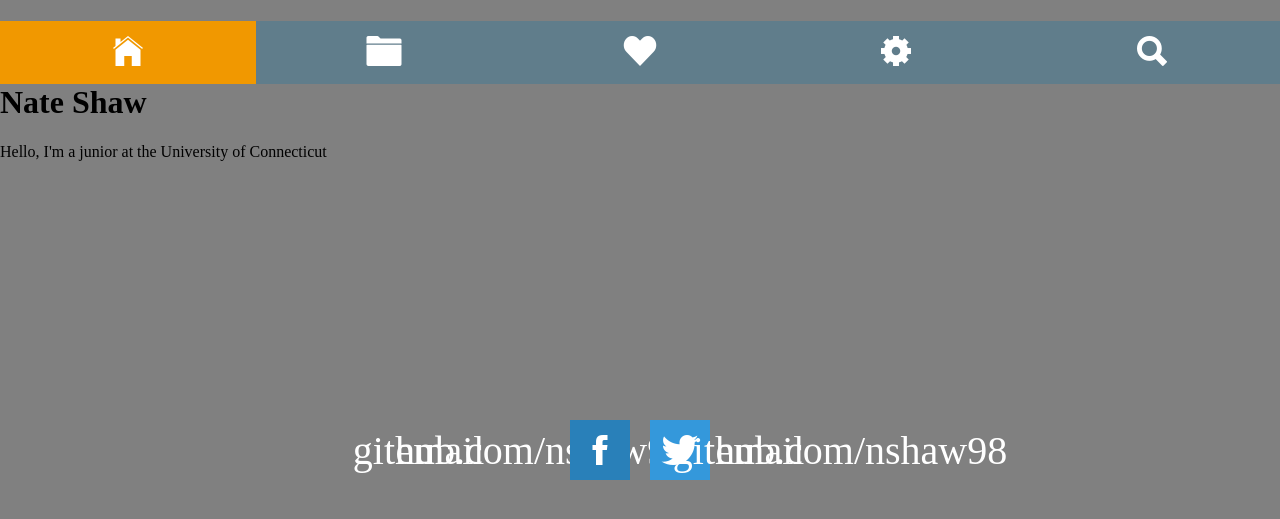
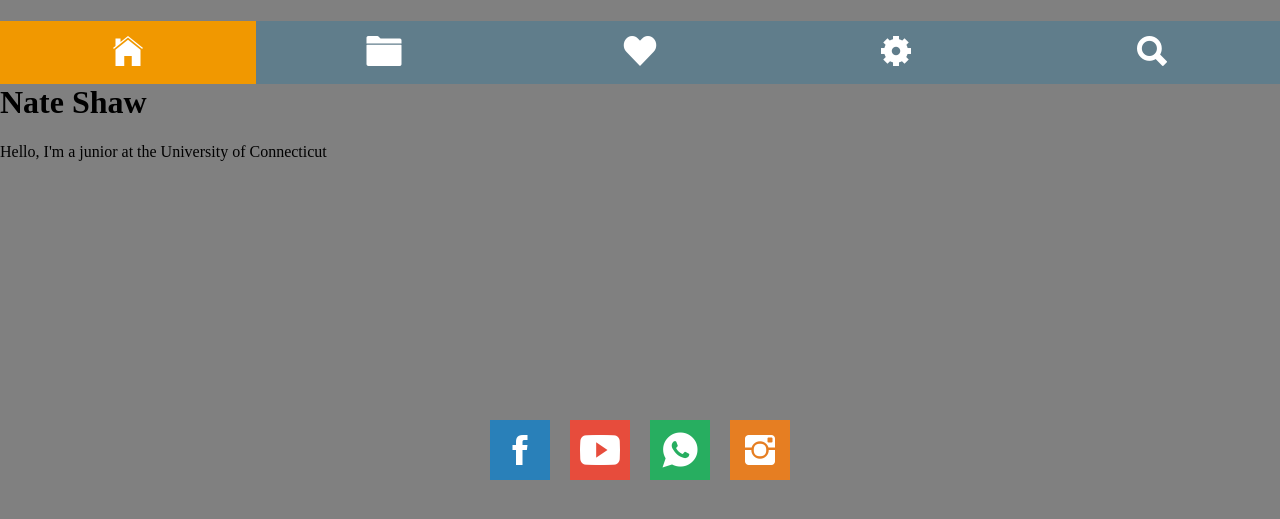
Before and after one commit to nshaw98/aboutnathan.github.io, a Jekyll site: the page built from index.html, in a window 1280 px wide. Shown: the top 519 px of the page. Built offline with Jekyll 4.4.1, drawn with Linux system fonts in a browser that asks for light colours.

Commit message:
Update default.html

```diff
--- a/_layouts/default.html
+++ b/_layouts/default.html
@@ -23,12 +23,12 @@
 			</div><!-- /.container -->
 			<footer>
 	    		<div class="box">
-				<a href="mailto:nathan.shaw@uconn.edu.com">email</a>
-	        		<a href="https://github.com/nshaw98">github.com/nshaw98</a>
+				<!-- <a href="mailto:nathan.shaw@uconn.edu.com">email</a> -->
+	        		<!-- <a href="https://github.com/nshaw98">github.com/nshaw98</a> -->
 				<a class="fb ion-social-facebook" href="#"></a>
-	        		<a class="tw ion-social-twitter" href="#"></a>
-				<a href="mailto:nathan.shaw@uconn.edu.com">email</a>
-	        		<a href="https://github.com/nshaw98">github.com/nshaw98</a>
+	        		<a class="yb ion-social-youtube" href="#"></a>
+				<a class="wp ion-social-whatsapp" href="#"></a>
+	        		<a class="im ion-social-instagram" href="#"></a>
 				</div>
 			</footer>
 		</body>
```
